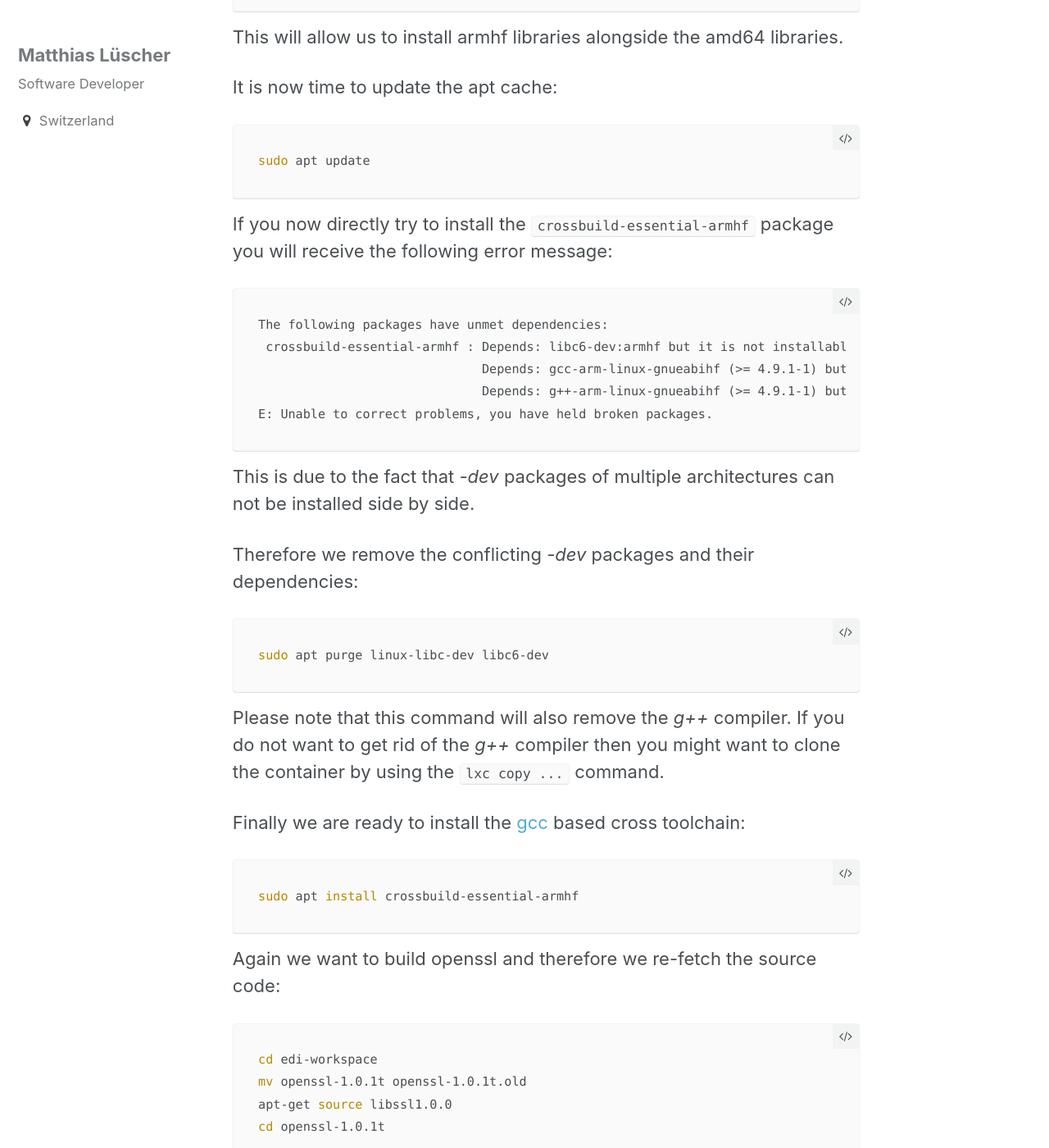
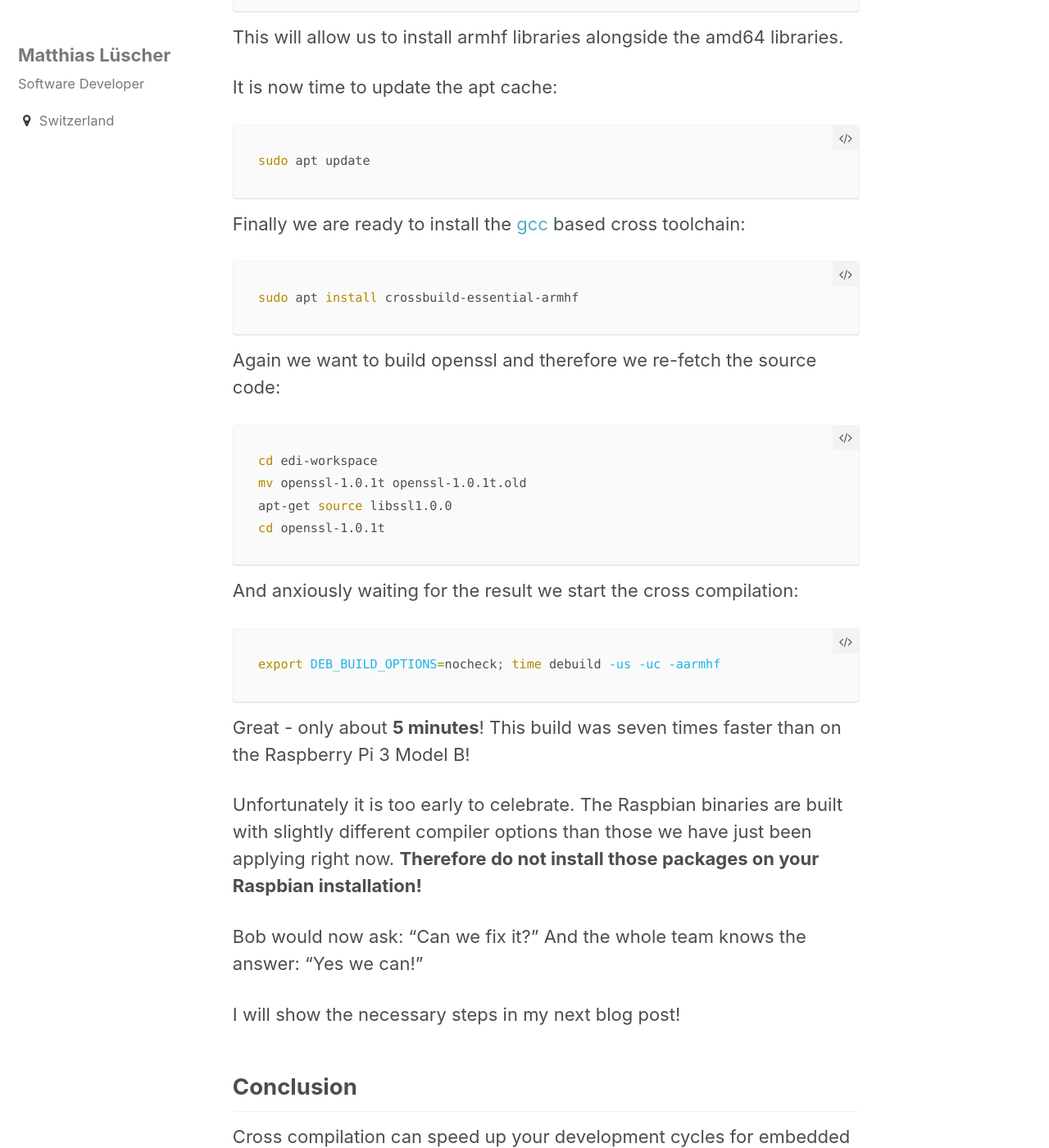
Before and after one commit to lueschem/lueschem.github.io, a Jekyll site: the page built from _posts/2017-04-22-Compiling-for-Embedded-Debian-Target-Systems.md, in a window 1280 px wide and 1400 px high, scrolled down 4739 px. Shown: the whole window at 82% size. Built offline with Jekyll 4.4.1, drawn with Linux system fonts in a browser that asks for light colours; comment, search, counter and statistics services are not loaded.

Commit message:
Removed incorrect statement.

````diff
--- a/_posts/2017-04-22-Compiling-for-Embedded-Debian-Target-Systems.md
+++ b/_posts/2017-04-22-Compiling-for-Embedded-Debian-Target-Systems.md
@@ -140,27 +140,6 @@ It is now time to update the apt cache:
 sudo apt update
 ```
 
-If you now directly try to install the ```crossbuild-essential-armhf``` package you will receive the following error message:
-
-```
-The following packages have unmet dependencies:
- crossbuild-essential-armhf : Depends: libc6-dev:armhf but it is not installable
-                              Depends: gcc-arm-linux-gnueabihf (>= 4.9.1-1) but it is not going to be installed
-                              Depends: g++-arm-linux-gnueabihf (>= 4.9.1-1) but it is not going to be installed
-E: Unable to correct problems, you have held broken packages.
-```
-
-This is due to the fact that _-dev_ packages of multiple architectures can not be installed side by side.
-
-Therefore we remove the conflicting _-dev_ packages and their dependencies:
-
-``` bash
-sudo apt purge linux-libc-dev libc6-dev
-```
-
-Please note that this command will also remove the _g++_ compiler. If you do not want to get rid of the _g++_ compiler then you
-might want to clone the container by using the ```lxc copy ...``` command.
-
 Finally we are ready to install the [gcc](https://gcc.gnu.org/) based cross toolchain:
 
 ``` bash
````
